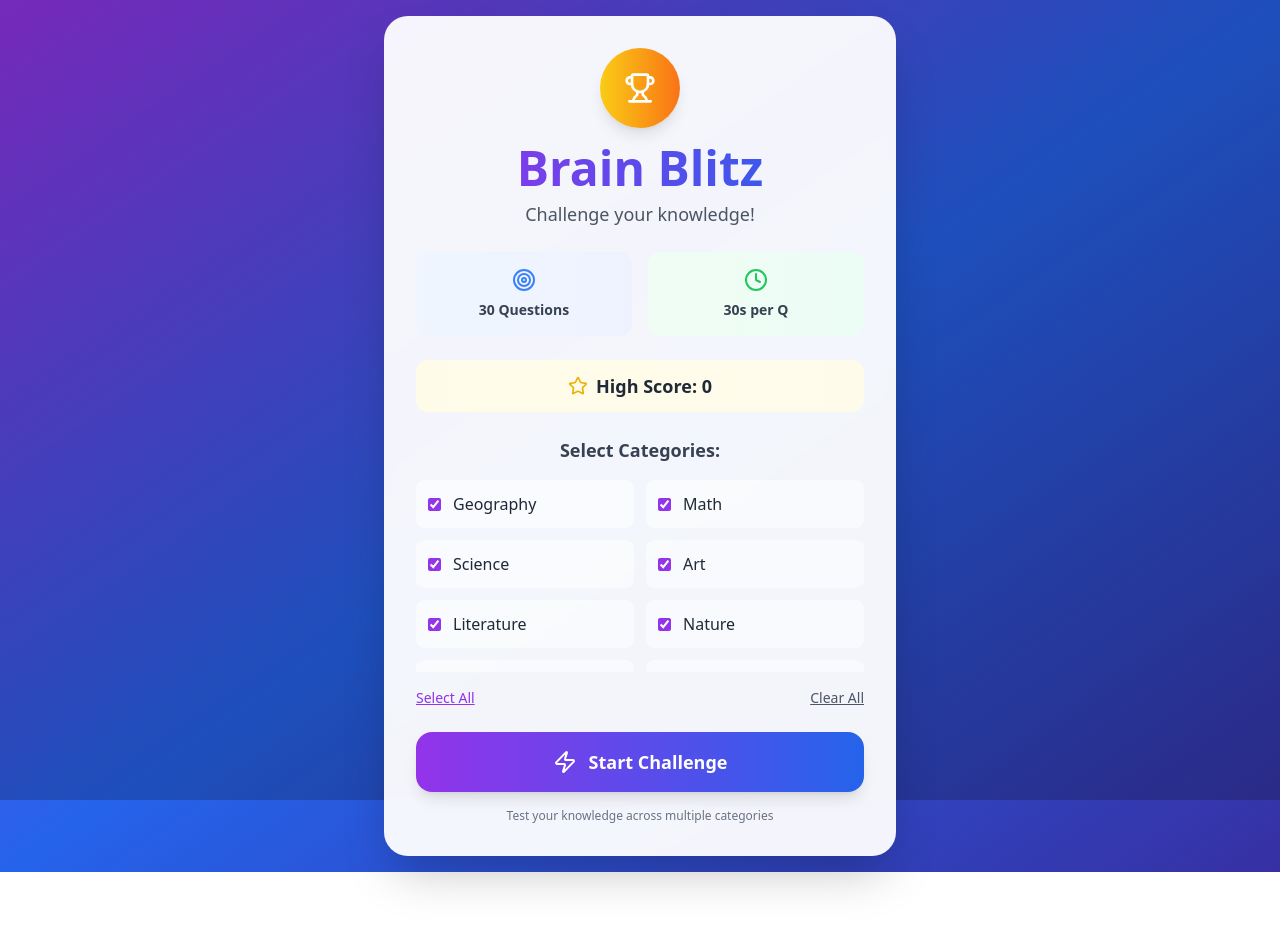
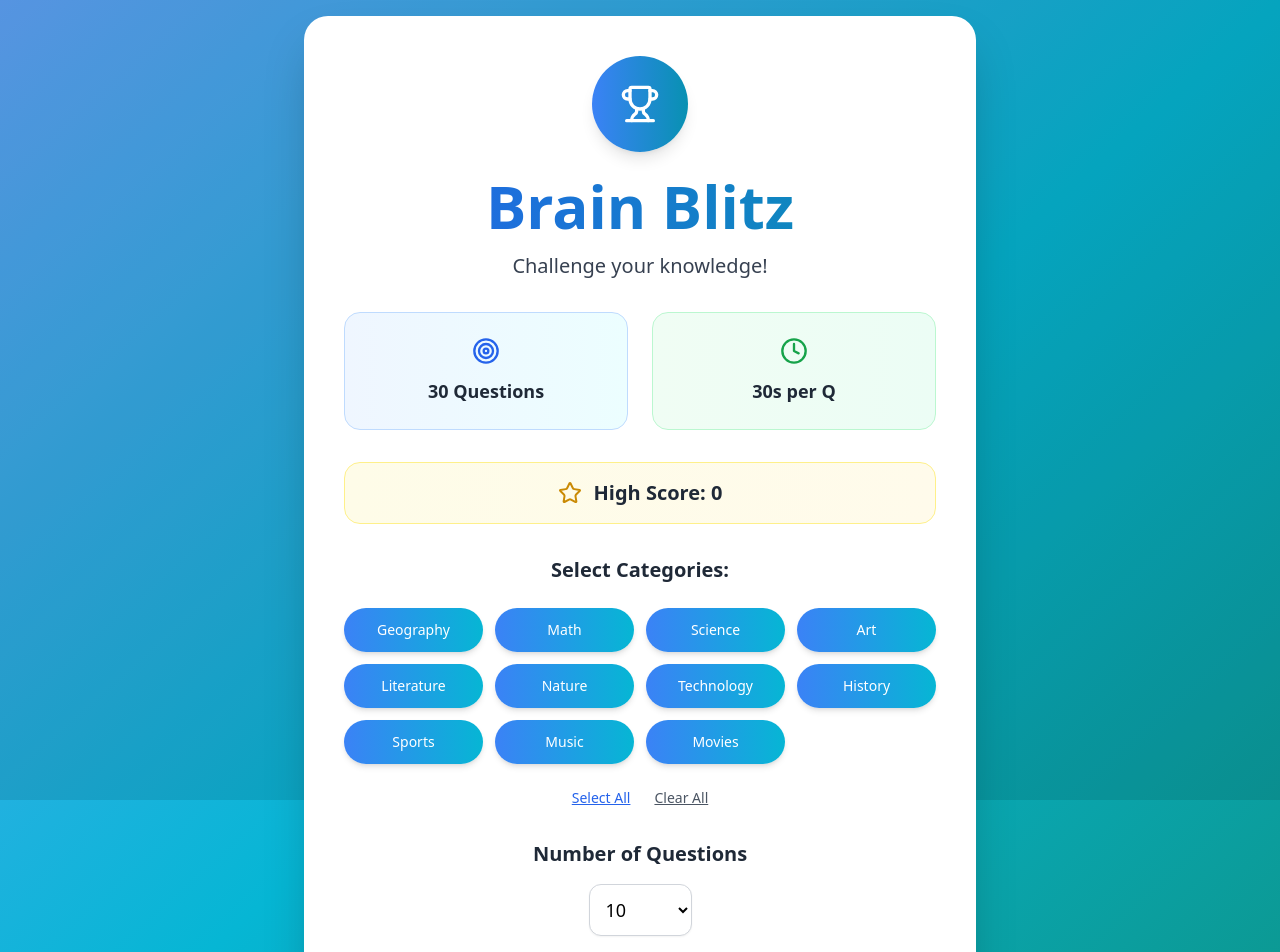
Before and after one commit to anoushkaar/nextjs-project, a Next.js app in the folder 05-quiz-app/: page / in a window 1280 px wide. Shown: the top 952 px of the page. Before the commit the page ends 872 px from the top, so only its background shows below. Built offline with nearby package versions, Linux system fonts and the light colour scheme.

Commit message:
refactor quiz app: add question count selection, persist selected categories and question count in local storage, and implement keyboard shortcuts for answering

```diff
--- a/05-quiz-app/src/app/page.tsx
+++ b/05-quiz-app/src/app/page.tsx
@@ -13,7 +13,7 @@ import {
   XCircle,
   Zap,
 } from "lucide-react";
-import { useEffect, useState } from "react";
+import { useEffect, useRef, useState } from "react";
 
 interface Question {
   question: string;
@@ -310,6 +310,8 @@ export default function Home() {
   const [isAnimating, setIsAnimating] = useState(false);
   const [selectedCategories, setSelectedCategories] =
     useState<string[]>(categories);
+  const [questionCount, setQuestionCount] = useState<number>(10);
+  const autoAdvanceRef = useRef<number | null>(null);
 
   const availableQuestions = originalQuestions.filter((q) =>
     selectedCategories.includes(q.category || ""),
@@ -330,6 +332,18 @@ export default function Home() {
   useEffect(() => {
     const saved = localStorage.getItem("quizHighScore");
     if (saved) setHighScore(parseInt(saved));
+    const savedCats = localStorage.getItem("quizSelectedCategories");
+    if (savedCats) {
+      try {
+        const parsed = JSON.parse(savedCats) as string[];
+        if (Array.isArray(parsed)) setSelectedCategories(parsed);
+      } catch {}
+    }
+    const savedCount = localStorage.getItem("quizQuestionCount");
+    if (savedCount) {
+      const n = parseInt(savedCount);
+      if (!isNaN(n)) setQuestionCount(n);
+    }
   }, []);
 
   useEffect(() => {
@@ -361,6 +375,35 @@ export default function Home() {
     }
   }, [quizStarted, showResults]);
 
+  // persist selected categories and question count
+  useEffect(() => {
+    localStorage.setItem(
+      "quizSelectedCategories",
+      JSON.stringify(selectedCategories),
+    );
+  }, [selectedCategories]);
+
+  useEffect(() => {
+    localStorage.setItem("quizQuestionCount", questionCount.toString());
+  }, [questionCount]);
+
+  // keyboard shortcuts (A-D) for selecting options
+  useEffect(() => {
+    const handler = (e: KeyboardEvent) => {
+      if (!quizStarted || showResults || answered) return;
+      const key = e.key.toLowerCase();
+      if (key >= "a" && key <= "d") {
+        const idx = key.charCodeAt(0) - "a".charCodeAt(0);
+        const q = questions[currentQuestion];
+        if (q && q.options[idx]) {
+          handleAnswer(q.options[idx]);
+        }
+      }
+    };
+    window.addEventListener("keydown", handler);
+    return () => window.removeEventListener("keydown", handler);
+  }, [quizStarted, showResults, answered, questions, currentQuestion]);
+
   const handleAnswer = (selected: string) => {
     setSelectedAnswer(selected);
     const isCorrect = selected === questions[currentQuestion]?.answer;
@@ -382,6 +425,15 @@ export default function Home() {
     setAnswered(true);
     setIsAnimating(true);
     setTimeout(() => setIsAnimating(false), 500);
+
+    // auto-advance short delay
+    if (autoAdvanceRef.current) {
+      window.clearTimeout(autoAdvanceRef.current);
+      autoAdvanceRef.current = null;
+    }
+    autoAdvanceRef.current = window.setTimeout(() => {
+      nextQuestion();
+    }, 1400);
   };
 
   const hint = () => {
@@ -402,6 +454,10 @@ export default function Home() {
   };
 
   const nextQuestion = () => {
+    if (autoAdvanceRef.current) {
+      window.clearTimeout(autoAdvanceRef.current);
+      autoAdvanceRef.current = null;
+    }
     setAnswered(false);
     setFeedback("");
     setSelectedAnswer(null);
@@ -420,13 +476,9 @@ export default function Home() {
   };
 
   const restartQuiz = () => {
-    setSelectedCategories(categories);
-    setQuestions(
-      shuffle([...originalQuestions]).map((q) => ({
-        ...q,
-        options: shuffleStrings([...q.options]),
-      })),
-    );
+    // return to start screen and reset state; preserve selected categories/count
+    setQuizStarted(false);
+    setQuestions([]);
     setCurrentQuestion(0);
     setScore(0);
     setShowResults(false);
@@ -445,87 +497,139 @@ export default function Home() {
 
   if (!quizStarted) {
     return (
-      <div className="min-h-screen bg-gradient-to-br from-purple-600 via-blue-600 to-indigo-800 flex items-center justify-center p-4">
-        <div className="absolute inset-0 bg-black bg-opacity-20"></div>
-        <div className="relative bg-white bg-opacity-95 backdrop-blur-sm p-8 rounded-3xl shadow-2xl w-full max-w-lg text-center transform hover:scale-105 transition-all duration-300">
-          <div className="mb-6">
-            <div className="inline-flex items-center justify-center w-20 h-20 bg-gradient-to-r from-yellow-400 to-orange-500 rounded-full mb-4 shadow-lg">
-              <Trophy className="text-white" size={32} />
+      <div className="min-h-screen bg-gradient-to-br from-blue-400 via-cyan-500 to-teal-600 flex items-center justify-center p-4">
+        <div className="absolute inset-0 bg-black bg-opacity-10"></div>
+        <div className="relative bg-white rounded-3xl shadow-2xl w-full max-w-2xl text-center p-10 transform hover:scale-105 transition-all duration-300">
+          <div className="mb-8">
+            <div className="inline-flex items-center justify-center w-24 h-24 bg-gradient-to-r from-blue-500 to-cyan-600 rounded-full mb-6 shadow-lg">
+              <Trophy className="text-white" size={40} />
             </div>
-            <h1 className="text-5xl font-bold bg-gradient-to-r from-purple-600 to-blue-600 bg-clip-text text-transparent mb-2">
+            <h1 className="text-6xl font-bold bg-gradient-to-r from-blue-600 to-cyan-600 bg-clip-text text-transparent mb-4">
               Brain Blitz
             </h1>
-            <p className="text-gray-600 text-lg">Challenge your knowledge!</p>
+            <p className="text-gray-700 text-xl">Challenge your knowledge!</p>
           </div>
 
-          <div className="grid grid-cols-2 gap-4 mb-6">
-            <div className="bg-gradient-to-r from-blue-50 to-indigo-50 p-4 rounded-xl">
-              <Target className="text-blue-500 mx-auto mb-2" size={24} />
-              <p className="text-sm font-semibold text-gray-700">
+          <div className="grid grid-cols-2 gap-6 mb-8">
+            <div className="bg-gradient-to-r from-blue-50 to-cyan-50 p-6 rounded-2xl border border-blue-200">
+              <Target className="text-blue-600 mx-auto mb-3" size={28} />
+              <p className="text-lg font-semibold text-gray-800">
                 {availableQuestions.length} Questions
               </p>
             </div>
-            <div className="bg-gradient-to-r from-green-50 to-emerald-50 p-4 rounded-xl">
-              <Clock className="text-green-500 mx-auto mb-2" size={24} />
-              <p className="text-sm font-semibold text-gray-700">30s per Q</p>
+            <div className="bg-gradient-to-r from-green-50 to-emerald-50 p-6 rounded-2xl border border-green-200">
+              <Clock className="text-green-600 mx-auto mb-3" size={28} />
+              <p className="text-lg font-semibold text-gray-800">30s per Q</p>
             </div>
           </div>
 
-          <div className="flex items-center justify-center mb-6 p-3 bg-gradient-to-r from-yellow-50 to-amber-50 rounded-xl">
-            <Star className="text-yellow-500 mr-2" size={20} />
-            <span className="text-lg font-bold text-gray-800">
+          <div className="flex items-center justify-center mb-8 p-4 bg-gradient-to-r from-yellow-50 to-amber-50 rounded-2xl border border-yellow-200">
+            <Star className="text-yellow-600 mr-3" size={24} />
+            <span className="text-xl font-bold text-gray-800">
               High Score: {highScore}
             </span>
           </div>
 
-          <div className="mb-6 w-full">
-            <h3 className="text-lg font-semibold text-gray-700 mb-4 text-center">Select Categories:</h3>
-            <div className="grid grid-cols-2 gap-3 max-h-48 overflow-y-auto">
-              {categories.map(cat => (
-                <label key={cat} className="flex items-center bg-white bg-opacity-50 p-3 rounded-lg hover:bg-opacity-70 transition-all cursor-pointer">
+          <div className="mb-8 w-full">
+            <h3 className="text-xl font-semibold text-gray-800 mb-6 text-center">
+              Select Categories:
+            </h3>
+            <div className="grid grid-cols-4 gap-3 mb-6">
+              {categories.map((cat) => (
+                <label
+                  key={cat}
+                  className={`flex items-center justify-center bg-gradient-to-r p-3 rounded-full cursor-pointer text-sm font-medium transition-all ${
+                    selectedCategories.includes(cat)
+                      ? "from-blue-500 to-cyan-500 text-white shadow-md"
+                      : "from-gray-100 to-gray-200 text-gray-700 hover:from-gray-200 hover:to-gray-300"
+                  }`}
+                >
                   <input
                     type="checkbox"
                     checked={selectedCategories.includes(cat)}
                     onChange={(e) => {
                       if (e.target.checked) {
-                        setSelectedCategories(prev => [...prev, cat]);
+                        setSelectedCategories((prev) => [...prev, cat]);
                       } else {
-                        setSelectedCategories(prev => prev.filter(c => c !== cat));
+                        setSelectedCategories((prev) =>
+                          prev.filter((c) => c !== cat),
+                        );
                       }
                     }}
-                    className="mr-3 accent-purple-600"
+                    className="sr-only"
                   />
-                  <span className="text-gray-800 font-medium">{cat}</span>
+                  {cat}
                 </label>
               ))}
             </div>
-            <div className="flex justify-between items-center mt-4">
+            <div className="flex justify-center space-x-6">
               <button
                 onClick={() => setSelectedCategories(categories)}
-                className="text-sm text-purple-600 hover:text-purple-800 font-medium underline"
+                className="text-blue-600 hover:text-blue-800 font-medium underline text-sm"
               >
                 Select All
               </button>
               <button
                 onClick={() => setSelectedCategories([])}
-                className="text-sm text-gray-600 hover:text-gray-800 font-medium underline"
+                className="text-gray-600 hover:text-gray-800 font-medium underline text-sm"
               >
                 Clear All
               </button>
             </div>
           </div>
 
+          <div className="mb-8 w-full">
+            <h3 className="text-xl font-semibold text-gray-800 mb-4 text-center">
+              Number of Questions
+            </h3>
+            <div className="flex items-center justify-center">
+              <select
+                value={questionCount}
+                onChange={(e) => setQuestionCount(parseInt(e.target.value))}
+                className="p-3 rounded-xl bg-white border border-gray-300 shadow-sm text-lg"
+              >
+                {[5, 10, 15, 20].map((n) => (
+                  <option key={n} value={n}>
+                    {n}
+                  </option>
+                ))}
+                <option value={availableQuestions.length}>
+                  All ({availableQuestions.length})
+                </option>
+              </select>
+            </div>
+          </div>
+
           <button
-            onClick={() => setQuizStarted(true)}
+            onClick={() => {
+              // initialize questions based on selected categories and count
+              const filtered = originalQuestions.filter((q) =>
+                selectedCategories.includes(q.category || ""),
+              );
+              const toUse = shuffle([...filtered])
+                .slice(0, Math.max(1, Math.min(questionCount, filtered.length)))
+                .map((q) => ({
+                  ...q,
+                  options: shuffleStrings([...q.options]),
+                }));
+              setQuestions(toUse);
+              setCurrentQuestion(0);
+              setScore(0);
+              setTimeLeft(30);
+              setTotalTime(0);
+              setQuestionTimes([]);
+              setQuizStarted(true);
+            }}
             disabled={availableQuestions.length === 0}
-            className={`w-full bg-gradient-to-r from-purple-600 to-blue-600 text-white py-4 px-8 rounded-2xl hover:from-purple-700 hover:to-blue-700 transition-all duration-300 flex items-center justify-center text-lg font-semibold shadow-lg hover:shadow-xl transform hover:-translate-y-1 ${availableQuestions.length === 0 ? 'opacity-50 cursor-not-allowed hover:transform-none' : ''}`}
+            className={`w-full bg-gradient-to-r from-blue-600 to-cyan-600 text-white py-5 px-10 rounded-2xl hover:from-blue-700 hover:to-cyan-700 transition-all duration-300 flex items-center justify-center text-xl font-semibold shadow-lg hover:shadow-xl transform hover:-translate-y-1 ${availableQuestions.length === 0 ? "opacity-50 cursor-not-allowed hover:transform-none" : ""}`}
           >
-            <Zap className="mr-3" size={24} />
+            <Zap className="mr-4" size={28} />
             Start Challenge
           </button>
 
-          <p className="text-xs text-gray-500 mt-4">
-            Test your knowledge across multiple categories
+          <p className="text-sm text-gray-500 mt-6">
+            Test your knowledge across multiple categories • Use A-D keys during
+            quiz
           </p>
         </div>
       </div>
```
